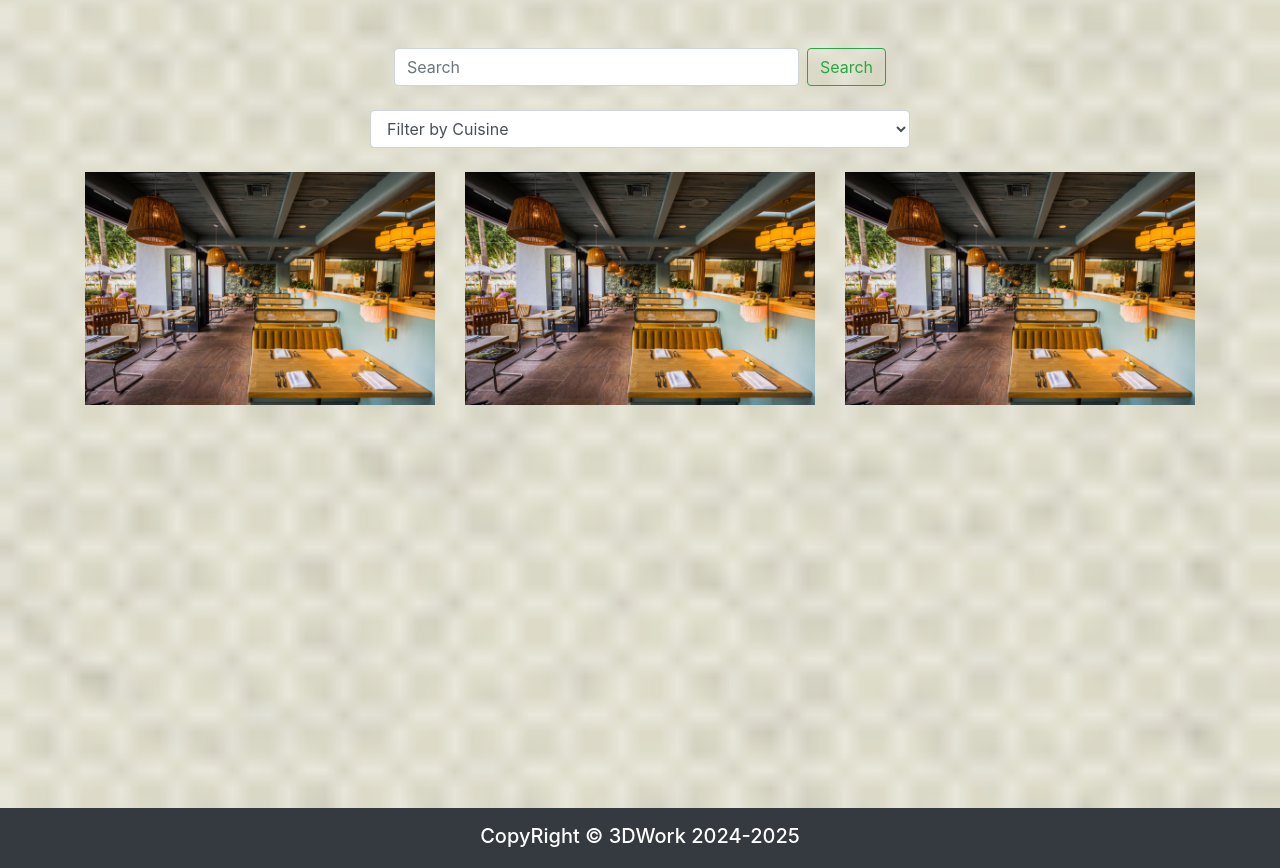
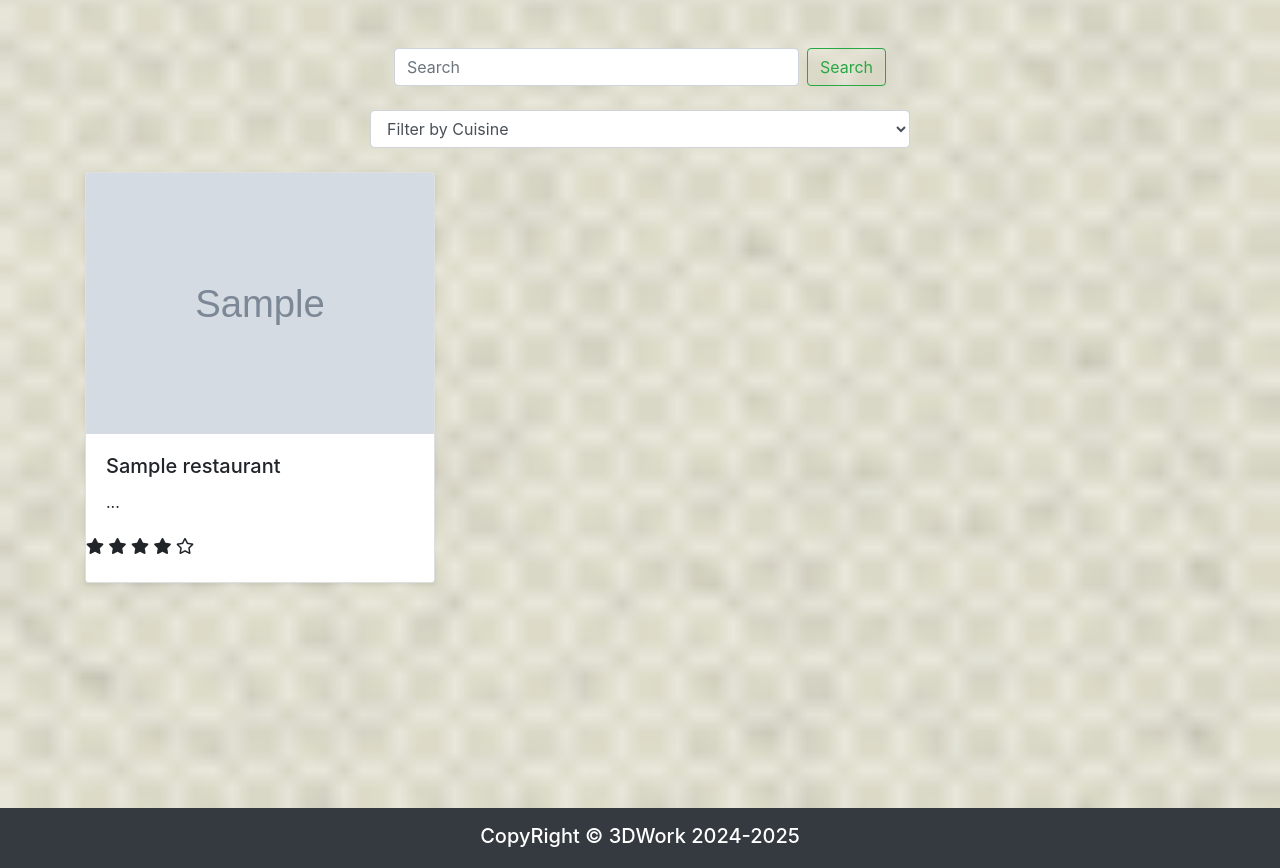
Before and after one commit to mashathepotato/restaurant_webapp, a Django app: page / in a window 1280 px wide. Shown: the part 56-924 px from the top of the page. Run offline with Django 3.2, Linux system fonts and the light colour scheme; tables that the repository leaves empty hold one stand-in row (values such as "Sample post"); grey boxes marked "Sample" are stand-in pictures; some libraries are stand-ins or nearby versions.

Commit message:
Make sure 3 rest one line and keep space upanddown

```diff
--- a/food_advisor/views.py
+++ b/food_advisor/views.py
@@ -12,7 +12,10 @@ from .forms import ManagerRegistrationForm, UserForm, UserProfileForm, ManagerRe
 from django.shortcuts import render, get_object_or_404
 
 def index(request):
-    restaurants = Restaurant.objects.all()  # Get all restaurants
+    restaurants = Restaurant.objects.all()
+    for restaurant in restaurants:
+        restaurant.full_stars = range(restaurant.getIntegerStars())
+        restaurant.empty_stars = range(5 - restaurant.getIntegerStars())
     return render(request, 'food_advisor/index.html', {'restaurants': restaurants})
 
 
--- a/templates/base.html
+++ b/templates/base.html
@@ -9,6 +9,7 @@
     <link rel="stylesheet" href="{% static 'bootstrap/css/bootstrap.min.css' %}">
     <link rel="stylesheet" href="{% static 'md_css/monokai.css' %}">
     <link rel="stylesheet" href="https://cdn.jsdelivr.net/npm/@fortawesome/fontawesome-free@5.14.0/css/all.min.css">
+    <link rel="stylesheet" href="{% static 'css/ratings.css' %}" type="text/css" media="screen">
 </head>
 
 <body>
--- a/templates/food_advisor/index.html
+++ b/templates/food_advisor/index.html
@@ -21,7 +21,7 @@
     <!-- Search Results Message -->
     {% if search %}
         <div class="text-center">
-            {% if articles %}
+            {% if restaurants %}
                 <h4>Results for "<span class="text-danger">{{ search }}</span>":</h4>
             {% else %}
                 <h4>No results found for "<span class="text-danger">{{ search }}</span>".</h4>
@@ -45,14 +45,29 @@
     </div>
 
     <!-- Image Gallery Grid -->
-    <div class="row row-cols-1 row-cols-md-3 g-4">
-        {% for i in articles %}
-            <div class="col">
+    <div class="row g-4">
+        {% for i in restaurants %}
+            <!-- 添加 mb-4 类在卡片底部留出空间 -->
+            <div class="col-md-4 mb-4">
                 <div class="card h-100 shadow-sm">
-                    <img src="{{ i.avatar.url }}" class="card-img-top" alt="{{ i.title }}">
+                    <a href="{% url 'food_advisor:show_restaurant' restaurant_id_slug=i.id %}">
+                        {% if i.image %}
+                            <img src="{{ i.image.url }}" class="card-img-top" alt="{{ i.name }}">
+                        {% else %}
+                            <img src="{% static 'images/default.jpg' %}" class="card-img-top" alt="Default Image">
+                        {% endif %}
+                    </a>
                     <div class="card-body">
-                        <h5 class="card-title">{{ i.title }}</h5>
+                        <h5 class="card-title">{{ i.name }}</h5>
                         <p class="card-text">{{ i.body|slice:'100' }}...</p>
+                    </div>
+                    <div class="star-rating">
+                        {% for star in i.full_stars %}
+                            <span class="fas fa-star"></span> <!-- full stars -->
+                        {% endfor %}
+                        {% for star in i.empty_stars %}
+                            <span class="far fa-star"></span> <!-- empty stars -->
+                        {% endfor %}
                     </div>
                     <div class="card-footer bg-white border-top-0">
                         <div class="tags">
@@ -64,18 +79,10 @@
                 </div>
             </div>
         {% empty %}
-            <!-- Columns for static images when there are no articles -->
-            <div class="col">
-                <img src="{% static 'images/1.jpg' %}" alt="Restaurant Image 1" class="img-fluid" style="margin-bottom: 20px;">
-            </div>
-            <div class="col">
-                <img src="{% static 'images/1.jpg' %}" alt="Restaurant Image 2" class="img-fluid" style="margin-bottom: 20px;">
-            </div>
-            <div class="col">
-                <img src="{% static 'images/1.jpg' %}" alt="Restaurant Image 3" class="img-fluid" style="margin-bottom: 20px;">
-            </div>
+            <p>No restaurants found.</p>
         {% endfor %}
     </div>
+
 
     <script>
         function showSelectedValue(){
```
Also changed, not shown: static/css/ratting.css (added, +12 -0 lines), static/css/start.css (added, +8 -0 lines), media/restaurant_images/12.jpg (added), media/restaurant_images/12_bMT6IbH.jpg (added), media/restaurant_images/2.jpg (added), media/restaurant_images/3.jpg (added), media/restaurant_images/4.jpg (added), static/images/default.jpg (added).
